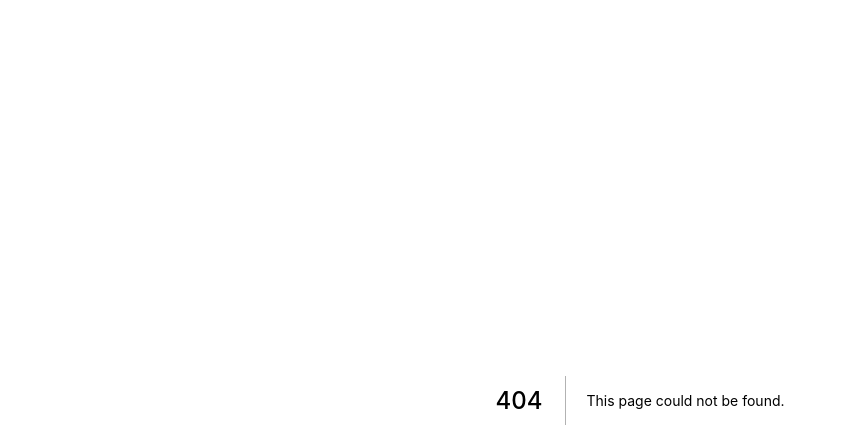
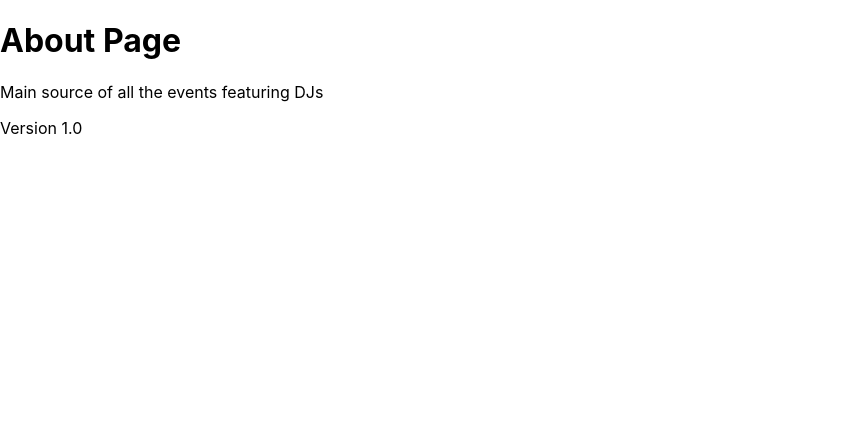
Before and after one commit to MagicPojska/next-dj-events-frontend, a Next.js app: page /about in a window 1280 px wide. Before the commit this address had no page. Shown: the top 448 px of the page, without its empty margins (0-847 px from the left). Built offline with nearby package versions, Linux system fonts and the light colour scheme.

Commit message:
Navigating pages

```diff
--- /dev/null
+++ b/pages/about.js
@@ -0,0 +1,9 @@
+export default function AboutPage() {
+    return (
+        <div>
+            <h1>About Page</h1>
+            <p>Main source of all the events featuring DJs</p>
+            <p>Version 1.0</p>
+        </div>
+    )
+}
```
Also changed, not shown: pages/events/[slug].js (added, +7 -0 lines), pages/events/add.js (added, +7 -0 lines), pages/events/index.js (added, +7 -0 lines).
